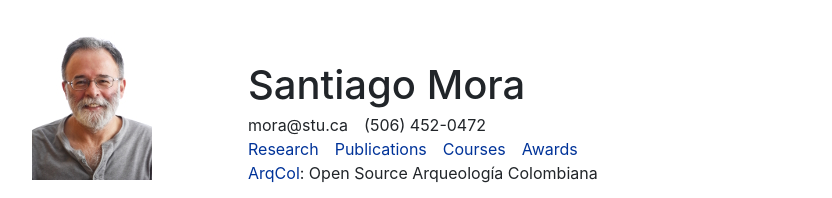
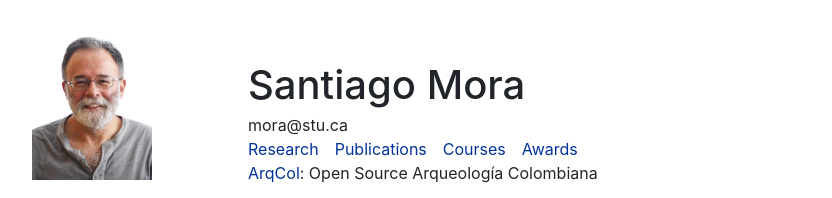
Before and after one commit to santiago-mora/santiago-mora.github.io, a plain HTML site: page index.html in a window 1280 px wide. Shown: the top 198 px of the page, without its empty margins (223-1055 px from the left). Drawn offline with nearby package versions, Linux system fonts and the light colour scheme.

Commit message:
Update index.html

```diff
--- a/index.html
+++ b/index.html
@@ -49,7 +49,7 @@
                 <h1 style="margin-bottom: 0.1em">Santiago Mora</h1>
                 <ul style="margin: 0; padding: 0;">
                     <li class="navl">mora@stu.ca</li>
-                    <li class="navl">(506) 452-0472</li>
+
                 </ul>
                 <br>
                 <ul style="margin: 0; padding: 0;">
```
